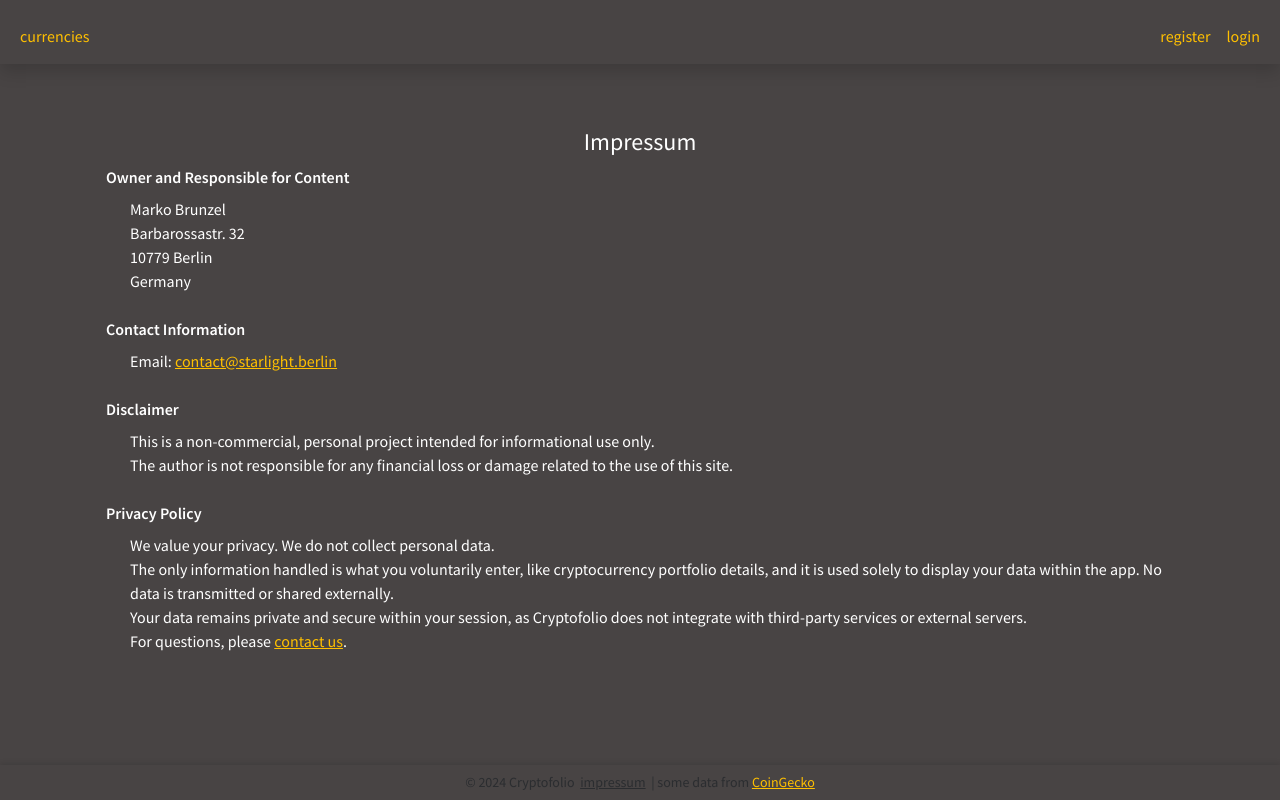
After one commit to markoksb/crypto_portfolio, a Flask app: page /imprint in a window 1280 px wide. The commit adds this page. Run offline with Flask 3, Linux system fonts and the light colour scheme.

Commit message:
added imprint view

```diff
--- a/app.py
+++ b/app.py
@@ -1,4 +1,4 @@
-from flask import Flask, redirect
+from flask import Flask, redirect, render_template
 from flask_session import Session
 
 import users, currencies, portfolio
@@ -38,5 +38,11 @@ def index():
     return redirect("/currencies")
 
 
+@app.route("/imprint")
+def imprint():
+    """Home route"""
+    return render_template("imprint.html")
+
+
 if __name__ == "__main__":
     app.run(debug=True, host="0.0.0.0", port=8080)
--- a/templates/base.html
+++ b/templates/base.html
@@ -53,7 +53,7 @@
         <footer class="py-3">
             <div class="container text-center">
                 <p class="mb-0 small text-muted">
-                    &copy; 2024 Cryptofolio <!--//<a href="/impressum">impressum</a>&nbsp;|&nbsp; -->| some data from <a class="mango" href="https://coingecko.com" target="_blank">CoinGecko</a>
+                    &copy; 2024 Cryptofolio &nbsp;<a href="/imprint" class="text-muted">impressum</a>&nbsp;&nbsp;|&nbsp;some data from <a class="mango" href="https://coingecko.com" target="_blank">CoinGecko</a>
                 </p>
             </div>
         </footer>
--- /dev/null
+++ b/templates/imprint.html
@@ -0,0 +1,47 @@
+{% extends "base.html" %}
+
+{% block title %}
+- Imprint
+{% endblock %}
+
+{% block body %}
+    <br>
+    <br>
+    <div class="container">
+        <h4>Impressum</h4>
+        <div class="container" style="text-align: left;">
+            <div class="container">
+                <strong>Owner and Responsible for Content</strong>
+                <div class="container mt-2" style="margin-left: 12px;">
+                    Marko Brunzel<br>
+                    Barbarossastr. 32<br>
+                    10779 Berlin<br>
+                    Germany<br>
+                </div>
+            </div><br>
+            <div class="container">
+                <strong>Contact Information</strong>
+                <div class="container mt-2" style="margin-left: 12px;">
+                    Email: <a href="mailto:contact@starlight.berlin">contact@starlight.berlin</a>
+                </div>
+            </div><br>
+            <div class="container">
+                <strong>Disclaimer</strong>
+                <div class="container mt-2" style="margin-left: 12px;">
+                    This is a non-commercial, personal project intended for informational use only.<br>
+                    The author is not responsible for any financial loss or damage related to the use of this site.
+                </div>
+            </div><br>
+            <div class="container">
+                <strong>Privacy Policy</strong>
+                <div class="container mt-2" style="margin-left: 12px;">
+                    We value your privacy. We do not collect personal data.<br>
+                    The only information handled is what you voluntarily enter, like cryptocurrency portfolio details,
+                    and it is used solely to display your data within the app. No data is transmitted or shared externally.<br>
+                    Your data remains private and secure within your session, as Cryptofolio does not integrate with third-party services or external servers.
+                    <br>For questions, please <a href="mailto:contact@starlight.berlin">contact us</a>.
+                </div>
+            </div>
+        </div>
+    </div>
+{% endblock %}
```
Also changed, not shown: README.md.
